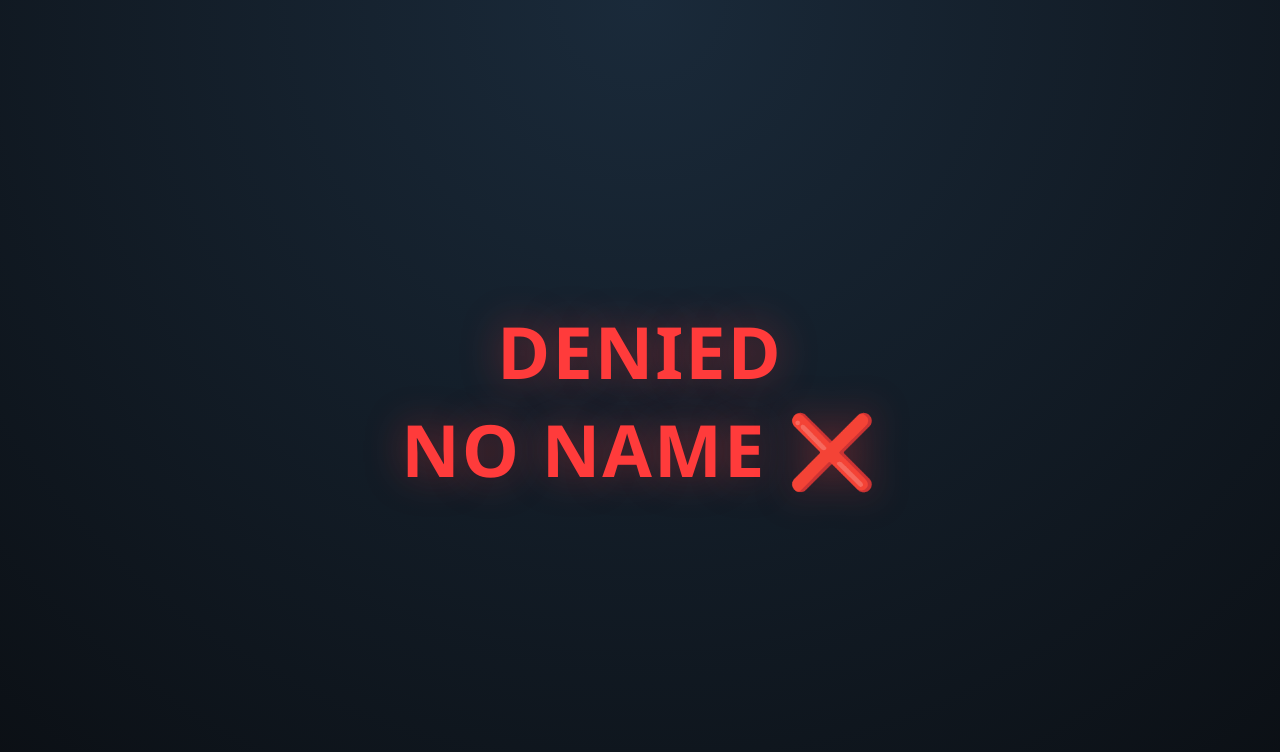
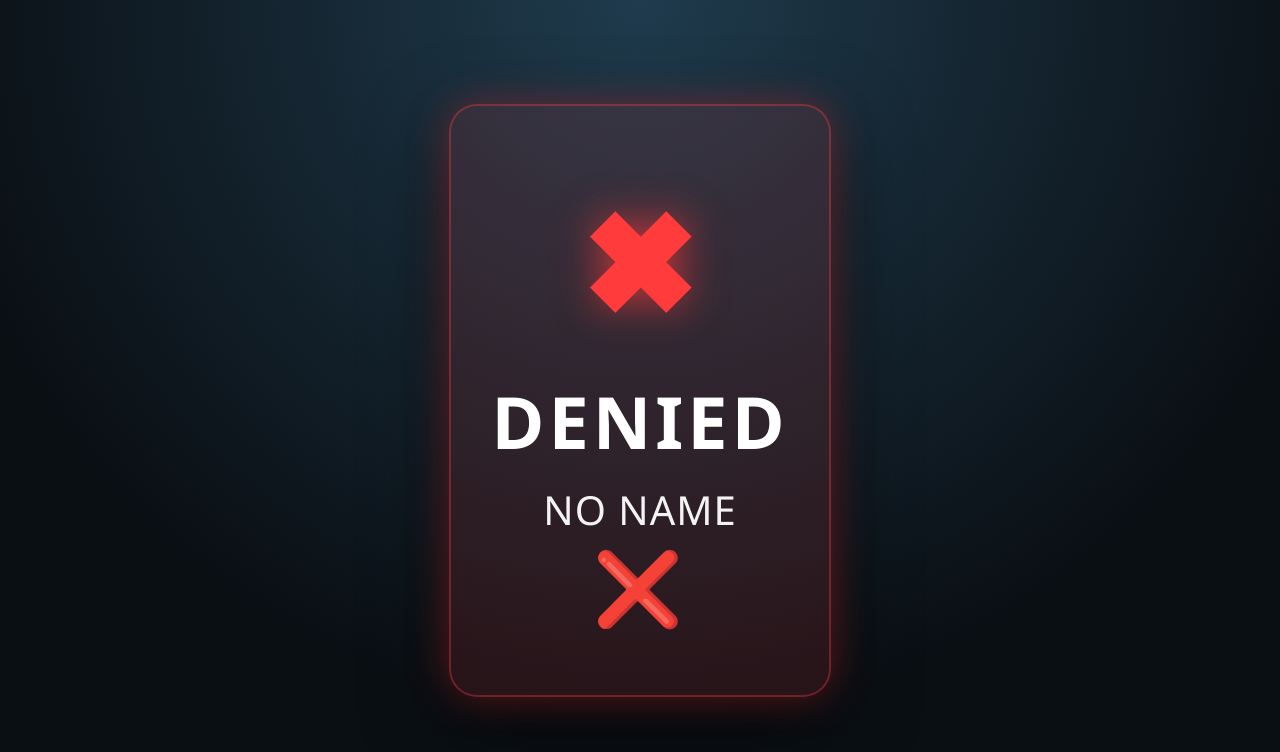
Before and after one commit to bobbyandersonnerd-dotcom/bobbyandersonnerd-dotcom.github.io, a plain HTML site: page index.html in a window 1280 px wide. Drawn offline with Linux system fonts and the light colour scheme.

Commit message:
Update style.css

```diff
--- a/style.css
+++ b/style.css
@@ -1,47 +1,159 @@
+/* =========================
+   GLOBAL RESET & BASE
+   ========================= */
 * {
   box-sizing: border-box;
-  font-family: 'Segoe UI', system-ui, sans-serif;
+  margin: 0;
+  padding: 0;
 }
 
-body {
-  margin: 0;
-  background: radial-gradient(circle at top, #1a2a3a, #0b0f14);
-  color: white;
+html, body {
+  height: 100%;
+  font-family: 'Segoe UI', system-ui, -apple-system, BlinkMacSystemFont, sans-serif;
 }
 
-/* Scan page */
-.scan-body {
-  height: 100vh;
-  display: flex;
-  justify-content: center;
-  align-items: center;
+/* =========================
+   BACKGROUND
+   ========================= */
+body {
+  background:
+    radial-gradient(circle at top, #1f3b4d, #0a0f14 70%),
+    linear-gradient(135deg, #0f2027, #203a43, #2c5364);
+  color: white;
+  overflow: hidden;
 }
 
-.approved, .denied {
-  text-align: center;
-  font-size: 72px;
-  font-weight: 900;
-  letter-spacing: 2px;
-  animation: pop 0.4s ease-out;
+/* =========================
+   SCAN SCREEN LAYOUT
+   ========================= */
+.scan-body {
+  height: 100%;
+  display: flex;
+  align-items: center;
+  justify-content: center;
 }
 
-.approved {
-  color: #00ff88;
-  text-shadow: 0 0 40px rgba(0,255,136,0.4);
+#result {
+  text-align: center;
+  padding: 60px 40px;
+  border-radius: 28px;
+  min-width: 280px;
+  max-width: 90vw;
+  animation: fadeInScale 0.5s ease-out;
 }
 
-.denied {
-  color: #ff3b3b;
-  text-shadow: 0 0 40px rgba(255,59,59,0.4);
+/* =========================
+   APPROVED STATE
+   ========================= */
+.approved {
+  background: rgba(0, 255, 136, 0.12);
+  border: 2px solid rgba(0, 255, 136, 0.35);
+  box-shadow:
+    0 0 40px rgba(0, 255, 136, 0.35),
+    0 25px 80px rgba(0, 0, 0, 0.6);
 }
 
-@keyframes pop {
+.approved::before {
+  content: "✔";
+  display: block;
+  font-size: 120px;
+  margin-bottom: 15px;
+  color: #00ff88;
+  text-shadow: 0 0 40px rgba(0, 255, 136, 0.7);
+}
+
+/* =========================
+   DENIED STATE
+   ========================= */
+.denied {
+  background: rgba(255, 59, 59, 0.12);
+  border: 2px solid rgba(255, 59, 59, 0.35);
+  box-shadow:
+    0 0 40px rgba(255, 59, 59, 0.35),
+    0 25px 80px rgba(0, 0, 0, 0.6);
+}
+
+.denied::before {
+  content: "✖";
+  display: block;
+  font-size: 120px;
+  margin-bottom: 15px;
+  color: #ff3b3b;
+  text-shadow: 0 0 40px rgba(255, 59, 59, 0.7);
+}
+
+/* =========================
+   TEXT STYLES
+   ========================= */
+.approved,
+.denied {
+  font-size: 64px;
+  font-weight: 900;
+  letter-spacing: 4px;
+}
+
+.name {
+  display: block;
+  margin-top: 12px;
+  font-size: 34px;
+  font-weight: 500;
+  letter-spacing: 1px;
+  opacity: 0.95;
+}
+
+/* =========================
+   ANIMATIONS
+   ========================= */
+@keyframes fadeInScale {
   from {
-    transform: scale(0.8);
     opacity: 0;
+    transform: scale(0.85);
   }
   to {
+    opacity: 1;
     transform: scale(1);
-    opacity: 1;
   }
 }
+
+/* =========================
+   MOBILE OPTIMIZATION
+   ========================= */
+@media (max-width: 480px) {
+  .approved,
+  .denied {
+    font-size: 48px;
+    letter-spacing: 3px;
+  }
+
+  .approved::before,
+  .denied::before {
+    font-size: 96px;
+  }
+
+  .name {
+    font-size: 28px;
+  }
+
+  #result {
+    padding: 45px 25px;
+  }
+}
+
+/* =========================
+   LARGE SCREENS / KIOSK
+   ========================= */
+@media (min-width: 900px) {
+  .approved,
+  .denied {
+    font-size: 72px;
+  }
+
+  .approved::before,
+  .denied::before {
+    font-size: 140px;
+  }
+
+  .name {
+    font-size: 40px;
+  }
+}
```
